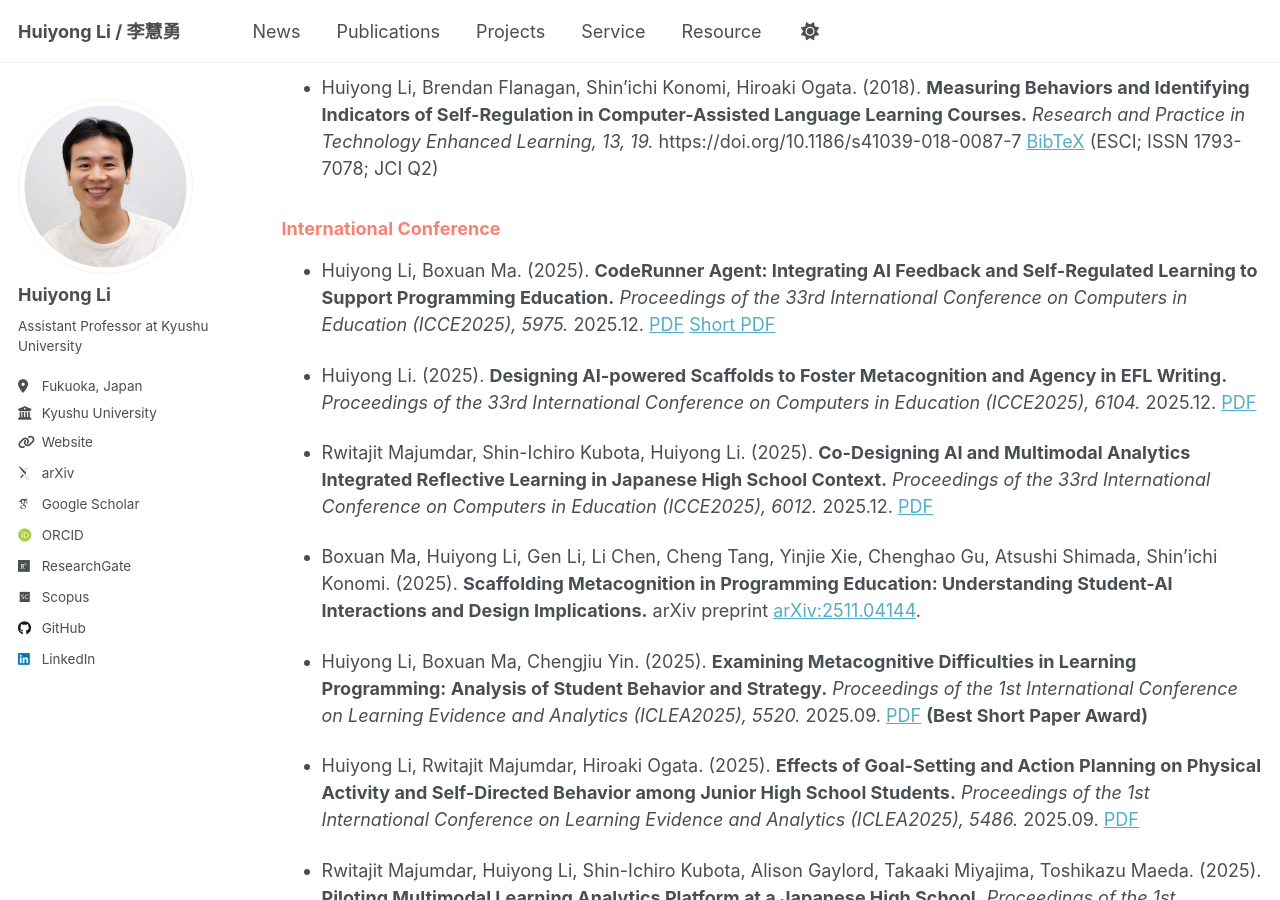
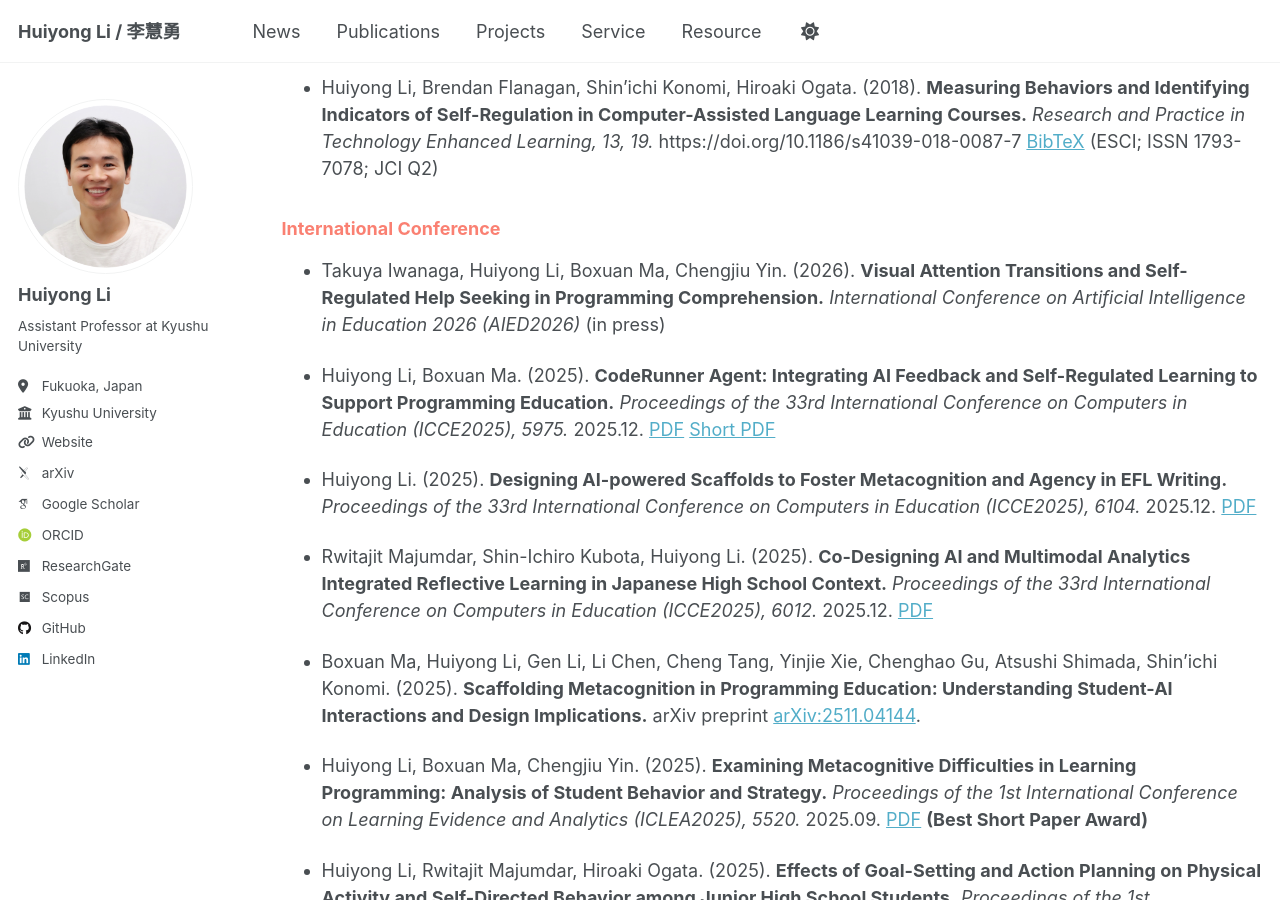
Before and after one commit to li-huiyong/li-huiyong.github.io, a Jekyll site: the page built from _pages/publications.md, in a window 1280 px wide and 900 px high, scrolled down 1848 px. Built offline with Jekyll 4.4.1, drawn with Linux system fonts in a browser that asks for light colours; some web fonts are replaced.

Commit message:
add AIED2026 paper

```diff
--- a/_pages/publications.md
+++ b/_pages/publications.md
@@ -48,6 +48,8 @@ author_profile: true
 * Huiyong Li, Brendan Flanagan, Shin’ichi Konomi, Hiroaki Ogata. (2018). **Measuring Behaviors and Identifying Indicators of Self-Regulation in Computer-Assisted Language Learning Courses.** _Research and Practice in Technology Enhanced Learning, 13, 19._ https://doi.org/10.1186/s41039-018-0087-7 [BibTeX](https://li-huiyong.github.io/resources/li2018measuring.bib){:target="_blank"} (ESCI; ISSN 1793-7078; JCI Q2)
 
 ### <span style="color: Salmon; ">International Conference</span>
+
+* Takuya Iwanaga, Huiyong Li, Boxuan Ma, Chengjiu Yin. (2026). **Visual Attention Transitions and Self-Regulated Help Seeking in Programming Comprehension.** _International Conference on Artificial Intelligence in Education 2026 (AIED2026)_ (in press)
 
 * Huiyong Li, Boxuan Ma. (2025). **CodeRunner Agent: Integrating AI Feedback and Self-Regulated Learning to Support Programming Education.** _Proceedings of the 33rd International Conference on Computers in Education (ICCE2025), 5975._ 2025.12. [PDF](https://www.researchgate.net/publication/393975868_CodeRunner_Agent_Integrating_AI_Feedback_and_Self-Regulated_Learning_to_Support_Programming_Education){:target="_blank"} [Short PDF](https://library.apsce.net/index.php/ICCE/article/view/5975){:target="_blank"}
 
```
